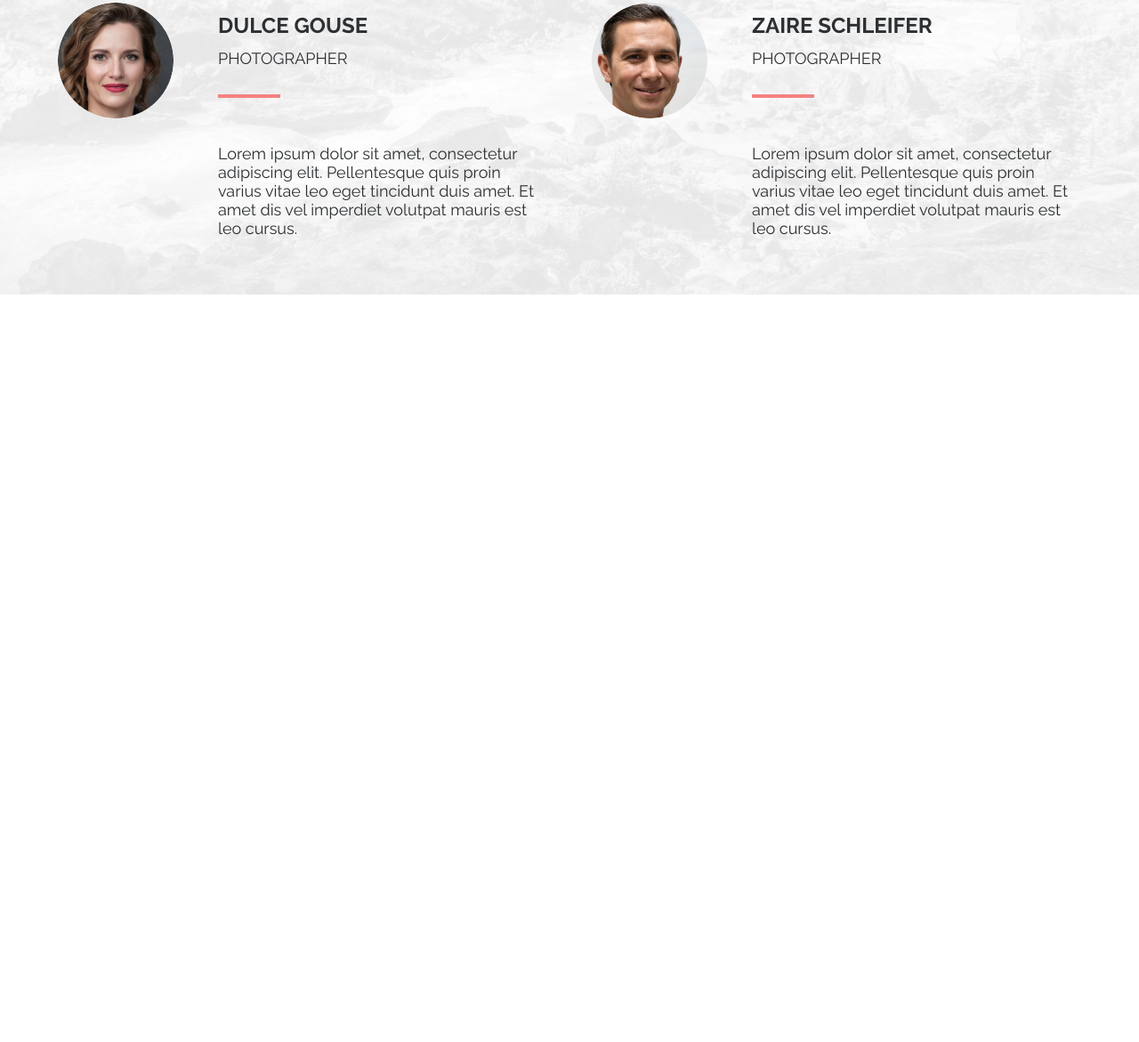
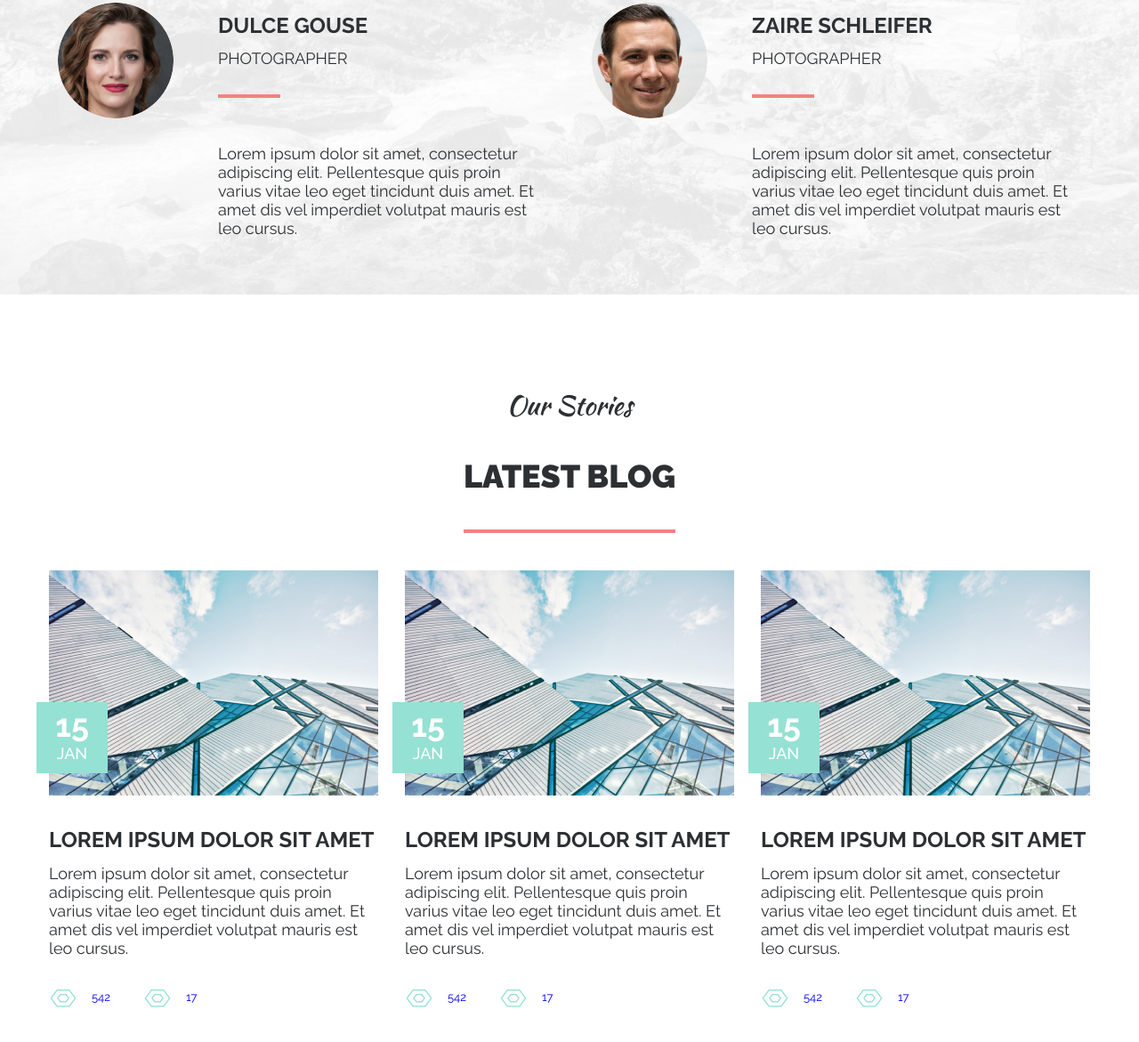
Before and after one commit to MATABIOZ/mogo-project, a website built with Parcel: page index.html in a window 1280 px wide. Shown: the part 8353-9524 px from the top of the page at 89% size. Before the commit the page ends 8684 px from the top, so only its background shows below. Built offline with nearby package versions, Linux system fonts and the light colour scheme; files whose address does not match are found by name.

Commit message:
Added block_stories

```diff
--- a/index.html
+++ b/index.html
@@ -675,6 +675,97 @@
 			</div>
 		</div>
 	</section>
+	<section class="stories">
+		<div class="container">
+			<div class="stories__wrapper">
+				<div class="stories__inner">
+					<div class="section-header">
+						<div class="section-header__subtitle">
+							<h3>Our Stories</h3>
+						</div>
+						<div class="section-header__title">
+							<h2>Latest blog</h2>
+						</div>
+						<span class="divider divider_red"></span>
+					</div>
+					<div class="stories__cards">
+						<div class="story-card">
+							<a href="#" class="story-card__main-link">
+								<div class="story-card__image">
+									<img src="./images/stories-image.jpg" alt="image">
+								</div>
+								<div class="story-card__date">
+									<span>15</span><span>jan</span>
+								</div>
+								<div class="story-card__title">
+									<h4>Lorem ipsum dolor sit amet</h4>
+								</div>
+								<div class="story-card__description">
+									<p>Lorem ipsum dolor sit amet, consectetur adipiscing elit. Pellentesque quis proin varius vitae leo eget tincidunt duis amet. Et amet dis vel imperdiet volutpat mauris est leo cursus.</p>
+								</div>
+							</a>
+							<div class="story-card__footer">
+								<div class="story-card__views">
+									<a href="#"><span>542</span></a>
+								</div>
+								<div class="story-card__comments">
+									<a href="#"><span>17</span></a>
+								</div>
+							</div>
+						</div>
+						<div class="story-card">
+							<a href="#" class="story-card__main-link">
+								<div class="story-card__image">
+									<img src="./images/stories-image.jpg" alt="image">
+								</div>
+								<div class="story-card__date">
+									<span>15</span><span>jan</span>
+								</div>
+								<div class="story-card__title">
+									<h4>Lorem ipsum dolor sit amet</h4>
+								</div>
+								<div class="story-card__description">
+									<p>Lorem ipsum dolor sit amet, consectetur adipiscing elit. Pellentesque quis proin varius vitae leo eget tincidunt duis amet. Et amet dis vel imperdiet volutpat mauris est leo cursus.</p>
+								</div>
+							</a>
+							<div class="story-card__footer">
+								<div class="story-card__views">
+									<a href="#"><span>542</span></a>
+								</div>
+								<div class="story-card__comments">
+									<a href="#"><span>17</span></a>
+								</div>
+							</div>
+						</div>
+						<div class="story-card">
+							<a href="#" class="story-card__main-link">
+								<div class="story-card__image">
+									<img src="./images/stories-image.jpg" alt="image">
+								</div>
+								<div class="story-card__date">
+									<span>15</span><span>jan</span>
+								</div>
+								<div class="story-card__title">
+									<h4>Lorem ipsum dolor sit amet</h4>
+								</div>
+								<div class="story-card__description">
+									<p>Lorem ipsum dolor sit amet, consectetur adipiscing elit. Pellentesque quis proin varius vitae leo eget tincidunt duis amet. Et amet dis vel imperdiet volutpat mauris est leo cursus.</p>
+								</div>
+							</a>
+							<div class="story-card__footer">
+								<div class="story-card__views">
+									<a href="#"><span>542</span></a>
+								</div>
+								<div class="story-card__comments">
+									<a href="#"><span>17</span></a>
+								</div>
+							</div>
+						</div>
+					</div>
+				</div>
+			</div>
+		</div>
+	</section>
 </body>
 
 </html>
--- a/styles/components/stories.less
+++ b/styles/components/stories.less
@@ -0,0 +1,21 @@
+.stories {
+
+	&__wrapper {
+		width: 100%;
+		padding: 84px 16px;
+	}
+
+	&__inner {
+		margin: 0 auto;
+		max-width: 1170px;
+		display: flex;
+		flex-direction: column;
+	}
+
+	&__cards {
+		padding-top: 42px;
+		display: grid;
+		grid-template-columns: repeat(3, 1fr);
+		column-gap: 30px;
+	}
+}
--- a/styles/main.less
+++ b/styles/main.less
@@ -606,3 +606,137 @@ body {
 		}
 	}
 }
+
+.story-card {
+	transition: all linear .3s;
+	cursor: pointer;
+
+	&:hover {
+		transform: scale(1.05);
+	}
+
+	&:active {
+		transform: scale(1);
+	}
+
+	&__main-link {
+		display: flex;
+		flex-direction: column;
+		transition: all linear .3s;
+		text-decoration: none;
+		color: @text-color-shark;
+
+		&:hover h4{
+				color: @text-color-froly;
+		}
+
+		&:active h4{
+			color: @text-color-shark;
+		}
+	}
+
+	&__date {
+		display: flex;
+		flex-direction: column;
+		justify-content: center;
+		align-items: center;
+		width: 80px;
+		height: 80px;
+		background-color: @background-color-morning-glory;
+		margin-top: -105px;
+		transform: translateX(-14px);
+
+
+		span {
+			text-transform: uppercase;
+			color: @text-color-white;
+
+			&:nth-child(1) {
+				.font-sizes_700-36-42 ();
+			}
+
+			&:nth-child(2) {
+				.font-sizes_500-18-21 ();
+				padding-bottom: 7px;
+			}
+		}
+	}
+
+	&__title {
+		margin-top: 55px;
+		padding: 6px 0;
+
+		h4 {
+			.font-sizes_700-24-28();
+			text-transform: uppercase;
+			transition: all linear .3s;
+		}
+	}
+
+	&__description {
+		padding: 7px 0;
+
+		p {
+			.font-sizes_400-18-21();
+		}
+	}
+
+	&__footer {
+		display: flex;
+		margin-top: 22px;
+
+		a {
+			margin-right: 16px;
+			text-decoration: none;
+
+			&:hover {
+
+				span::before {
+					color: @text-color-froly;
+				}
+			}
+
+			&:active {
+
+				span {
+					color: @text-color-shark;
+
+					&::before {
+						color: @text-color-shark;
+					}
+				}
+			}
+		}
+
+		span {
+			display: flex;
+			align-items: center;
+			.font-sizes_400-13-15();
+			width: 90px;
+
+			&::before {
+				margin-right: 16px;
+				.icon-styles();
+				font-size: 32px;
+				color: @text-color-morning-glory;
+				transition: all linear .2s;
+			}
+		}
+	}
+
+	&__views {
+		display: flex;
+
+		span::before {
+			content: @icon-views;
+		}
+	}
+
+	&__comments {
+		display: flex;
+
+		span::before {
+			content: @icon-views;
+		}
+	}
+}
```
